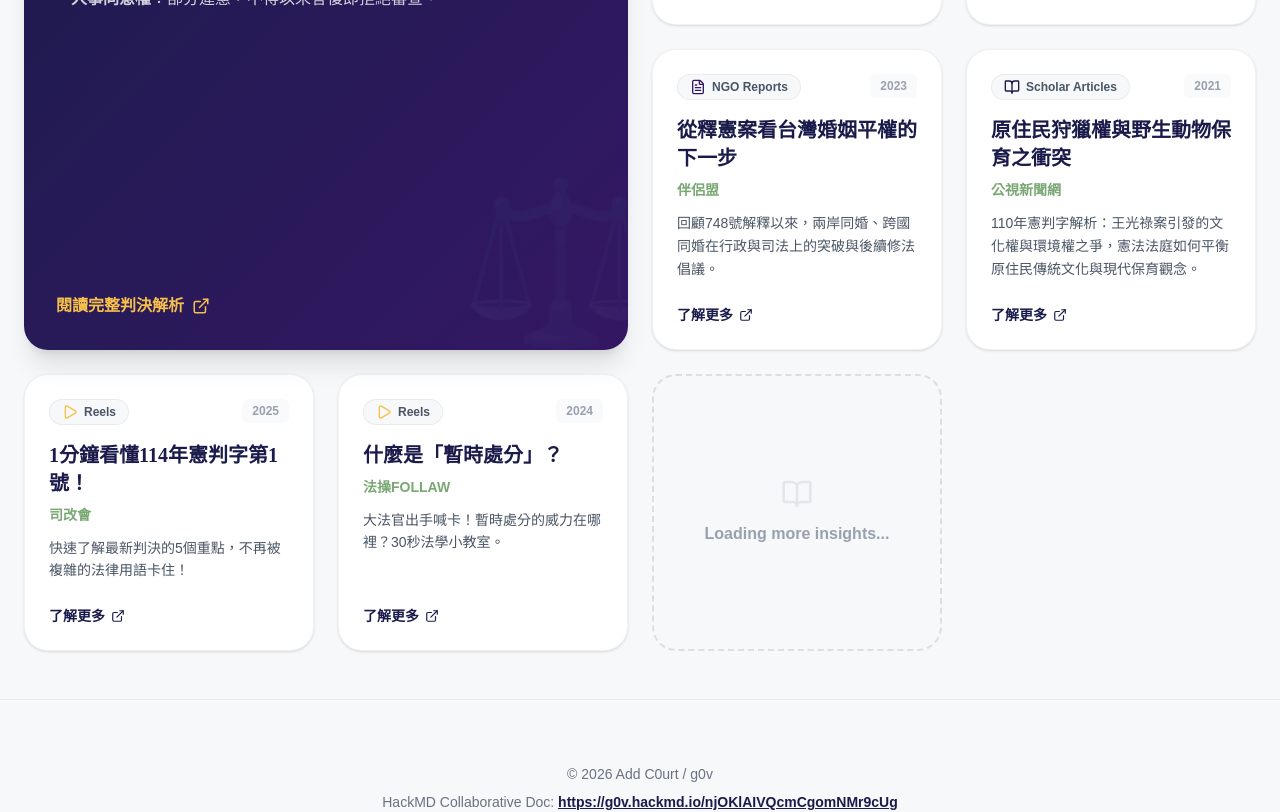
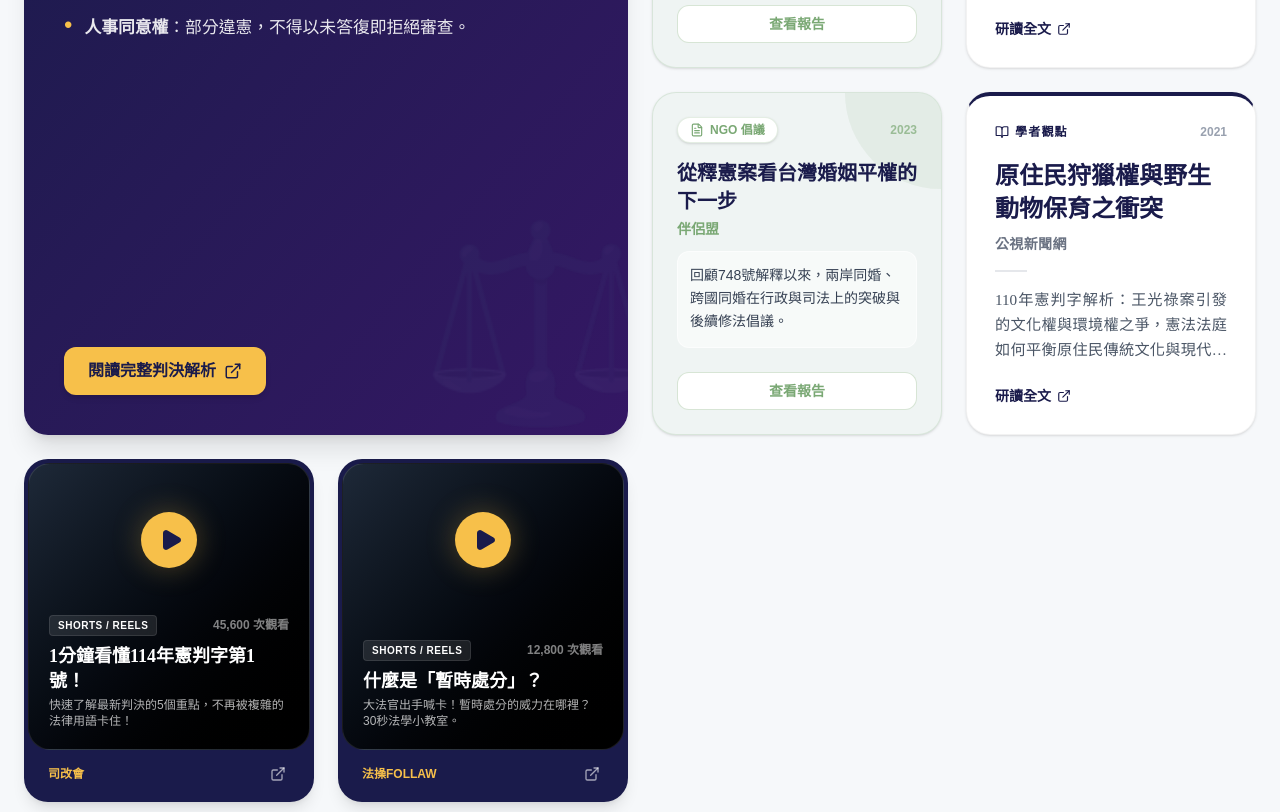
Before and after one commit to ipaaa/constitution, a Next.js app: page /present in a window 1280 px wide. Shown: the part 520-1332 px from the top of the page. Built offline with nearby package versions, Linux system fonts and the light colour scheme.

Commit message:
Refine Track 2 content cards visual hierarchy by category

```diff
--- a/src/app/present/page.tsx
+++ b/src/app/present/page.tsx
@@ -1,14 +1,75 @@
 import { DISCUSSIONS_DATA, DiscussionItem } from '@/data/discussions';
 import { Search, ExternalLink, Play, BookOpen, FileText } from 'lucide-react';
 
-const CategoryIcon = ({ category }: { category: string }) => {
-  switch (category) {
-    case 'Scholar Articles': return <BookOpen size={16} className="text-midnight" />;
-    case 'NGO Reports': return <FileText size={16} className="text-royal-purple" />;
-    case 'Reels': return <Play size={16} className="text-solar" />;
-    default: return null;
-  }
-};
+const ScholarCard = ({ item }: { item: DiscussionItem }) => (
+  <div className="bg-white rounded-3xl p-7 shadow-sm border-t-4 border-t-midnight border-x border-b border-black/5 hover:shadow-lg hover:-translate-y-1 transition-all duration-300 flex flex-col h-full">
+    <div className="flex justify-between items-start mb-5">
+      <span className="inline-flex items-center gap-1.5 text-midnight text-xs font-bold uppercase tracking-widest">
+        <BookOpen size={14} /> 學者觀點
+      </span>
+      <span className="text-xs font-bold text-gray-400 font-sans">{item.year}</span>
+    </div>
+    <h3 className="text-2xl font-bold text-midnight mb-2 line-clamp-2 font-serif leading-snug">{item.title}</h3>
+    <p className="text-sm font-bold text-gray-500 mb-4 uppercase tracking-wide">{item.author}</p>
+    <div className="w-8 h-0.5 bg-gray-200 mb-4" />
+    <p className="text-gray-600 text-[0.95rem] mb-6 flex-grow line-clamp-3 leading-relaxed font-serif text-justify">{item.abstract}</p>
+    <a href={item.link} target="_blank" rel="noopener noreferrer" className="mt-auto inline-flex items-center gap-1.5 text-midnight font-bold text-sm hover:text-royal-purple transition-colors">
+      研讀全文 <ExternalLink size={14} />
+    </a>
+  </div>
+);
+
+const NGOCard = ({ item }: { item: DiscussionItem }) => (
+  <div className="bg-sage/5 rounded-3xl p-6 shadow-sm border border-sage/20 hover:border-sage/50 hover:bg-sage/10 hover:-translate-y-1 transition-all duration-300 flex flex-col h-full relative overflow-hidden">
+    <div className="absolute top-0 right-0 w-24 h-24 bg-sage/10 rounded-bl-full -z-10" />
+    <div className="flex justify-between items-center mb-4">
+      <span className="inline-flex items-center gap-1.5 bg-white px-3 py-1 rounded-full text-xs font-bold text-sage border border-sage/20 shadow-sm">
+        <FileText size={14} /> NGO 倡議
+      </span>
+      <span className="text-xs font-bold text-sage/70">{item.year}</span>
+    </div>
+    <h3 className="text-xl font-extrabold text-midnight mb-1 line-clamp-2">{item.title}</h3>
+    <p className="text-sm font-bold text-sage mb-3">{item.author}</p>
+    <p className="text-gray-700 text-sm mb-6 flex-grow line-clamp-3 leading-relaxed bg-white/50 p-3 rounded-xl border border-white/60">{item.abstract}</p>
+    <a href={item.link} target="_blank" rel="noopener noreferrer" className="mt-auto block text-center w-full bg-white border border-sage/30 text-sage py-2 rounded-xl font-bold text-sm hover:bg-sage hover:text-white transition-colors">
+      查看報告
+    </a>
+  </div>
+);
+
+const ReelCard = ({ item }: { item: DiscussionItem }) => (
+  <div className="bg-midnight rounded-3xl p-1 shadow-lg hover:shadow-xl hover:-translate-y-1 transition-all duration-300 flex flex-col h-full group">
+    <div className="bg-gradient-to-br from-gray-800 to-black rounded-[22px] flex-grow relative overflow-hidden flex flex-col pt-32 p-5 border border-white/10">
+      {/* Play Button Overlay */}
+      <div className="absolute top-12 left-1/2 -translate-x-1/2 w-14 h-14 bg-solar rounded-full flex items-center justify-center text-midnight shadow-[0_0_30px_rgba(247,192,74,0.3)] group-hover:scale-110 group-hover:bg-white transition-all z-10">
+        <Play fill="currentColor" size={24} className="ml-1" />
+      </div>
+
+      {/* Backdrop pattern/image placeholder */}
+      <div className="absolute inset-0 opacity-20 bg-[radial-gradient(ellipse_at_top,_var(--tw-gradient-stops))] from-solar/40 via-transparent to-transparent pointer-events-none" />
+
+      <div className="relative z-10 mt-auto">
+        <div className="flex justify-between items-center mb-2">
+          <span className="inline-flex items-center gap-1 bg-white/10 backdrop-blur-md px-2 py-0.5 rounded text-[10px] font-bold text-white tracking-wider border border-white/10 uppercase">
+            Shorts / Reels
+          </span>
+          {item.views && (
+            <span className="text-xs font-bold text-white/50">{item.views.toLocaleString()} 次觀看</span>
+          )}
+        </div>
+        <h3 className="text-lg font-bold text-white mb-1 line-clamp-2 leading-snug">{item.title}</h3>
+        <p className="text-xs text-white/70 line-clamp-2">{item.abstract}</p>
+      </div>
+    </div>
+
+    <div className="px-5 py-3 flex justify-between items-center">
+      <span className="text-xs font-bold text-solar">{item.author}</span>
+      <a href={item.link} target="_blank" rel="noopener noreferrer" className="text-white/60 hover:text-white transition-colors p-1">
+        <ExternalLink size={16} />
+      </a>
+    </div>
+  </div>
+);
 
 export default function PresentTrack() {
   return (
@@ -32,63 +93,36 @@ export default function PresentTrack() {
       </div>
 
       {/* Bento Grid */}
-      <div className="grid grid-cols-1 md:grid-cols-2 lg:grid-cols-3 xl:grid-cols-4 gap-6">
+      <div className="grid grid-cols-1 md:grid-cols-2 lg:grid-cols-3 xl:grid-cols-4 gap-6 auto-rows-fr">
 
         {/* The Feature Highlight Card (Spans 2 columns) */}
-        <div className="md:col-span-2 xl:col-span-2 row-span-2 bg-gradient-to-br from-midnight to-royal-purple rounded-3xl p-8 text-white shadow-xl relative overflow-hidden group flex flex-col justify-between">
-          <div className="absolute -right-8 -bottom-8 opacity-5 text-[10rem] select-none pointer-events-none group-hover:scale-110 transition-transform duration-700">⚖️</div>
+        <div className="md:col-span-2 xl:col-span-2 row-span-2 bg-gradient-to-br from-midnight to-royal-purple rounded-3xl p-8 md:p-10 text-white shadow-xl relative overflow-hidden group flex flex-col justify-between">
+          <div className="absolute -right-8 -bottom-8 opacity-5 text-[12rem] select-none pointer-events-none group-hover:scale-110 transition-transform duration-700">⚖️</div>
           <div>
-            <span className="inline-block bg-white/20 text-solar px-4 py-1.5 rounded-full text-xs font-bold tracking-wider uppercase backdrop-blur-md mb-6 shadow-sm">
+            <span className="inline-block bg-white/20 text-solar px-4 py-1.5 rounded-full text-xs font-bold tracking-wider uppercase backdrop-blur-md mb-6 shadow-sm border border-white/10">
               Highlight / TL;DR
             </span>
-            <h2 className="text-3xl md:text-4xl font-extrabold leading-tight mb-4">
+            <h2 className="text-3xl md:text-4xl font-extrabold leading-tight mb-6 font-serif tracking-wide">
               114年憲判字第1號<br/>國會職權修法釋憲案
             </h2>
-            <div className="space-y-3 mb-8 text-white/80 font-medium">
-              <p className="flex items-start gap-2"><span className="text-solar text-xl leading-none">•</span> <span><strong>藐視國會罪</strong>：部分違憲，明確性原則與比例原則之衡量。</span></p>
-              <p className="flex items-start gap-2"><span className="text-solar text-xl leading-none">•</span> <span><strong>總統國情報告</strong>：即問即答違憲，總統無出席義務。</span></p>
-              <p className="flex items-start gap-2"><span className="text-solar text-xl leading-none">•</span> <span><strong>人事同意權</strong>：部分違憲，不得以未答復即拒絕審查。</span></p>
+            <div className="space-y-4 mb-8 text-white/90 font-medium text-[1.05rem]">
+              <p className="flex items-start gap-3"><span className="text-solar text-2xl leading-none mt-[-2px]">•</span> <span className="flex-1"><strong>藐視國會罪</strong>：部分違憲，明確性原則與比例原則之衡量。</span></p>
+              <p className="flex items-start gap-3"><span className="text-solar text-2xl leading-none mt-[-2px]">•</span> <span className="flex-1"><strong>總統國情報告</strong>：即問即答違憲，總統無出席義務。</span></p>
+              <p className="flex items-start gap-3"><span className="text-solar text-2xl leading-none mt-[-2px]">•</span> <span className="flex-1"><strong>人事同意權</strong>：部分違憲，不得以未答復即拒絕審查。</span></p>
             </div>
           </div>
-          <a href="#" className="inline-flex items-center gap-2 text-solar font-bold hover:gap-3 transition-all mt-4 w-fit">
+          <a href="#" className="inline-flex items-center justify-center md:justify-start gap-2 text-midnight bg-solar px-6 py-3 rounded-xl font-bold hover:bg-white transition-all mt-4 w-full md:w-fit shadow-md hover:shadow-lg">
             閱讀完整判決解析 <ExternalLink size={18} />
           </a>
         </div>
 
-        {/* Dynamic Data Cards */}
-        {DISCUSSIONS_DATA.map((item: DiscussionItem) => (
-          <div
-            key={item.id}
-            className="bg-white rounded-3xl p-6 shadow-sm border border-black/5 hover:shadow-lg hover:-translate-y-1 transition-all duration-300 flex flex-col h-full"
-          >
-            <div className="flex justify-between items-start mb-4">
-              <span className="inline-flex items-center gap-1.5 bg-pearl px-3 py-1 rounded-full text-xs font-bold text-gray-600 border border-black/5">
-                <CategoryIcon category={item.category} />
-                {item.category}
-              </span>
-              <span className="text-xs font-bold text-gray-400 bg-gray-50 px-2.5 py-1 rounded-md">{item.year}</span>
-            </div>
-
-            <h3 className="text-xl font-bold text-midnight mb-2 line-clamp-2">{item.title}</h3>
-            <p className="text-sm font-bold text-sage mb-3">{item.author}</p>
-            <p className="text-gray-600 text-sm mb-6 flex-grow line-clamp-3 leading-relaxed">{item.abstract}</p>
-
-            <a
-              href={item.link}
-              target="_blank"
-              rel="noopener noreferrer"
-              className="mt-auto inline-flex items-center gap-1.5 text-midnight font-bold text-sm hover:text-solar transition-colors"
-            >
-              了解更多 <ExternalLink size={14} />
-            </a>
-          </div>
-        ))}
-
-        {/* Missing content placeholder to balance a 4-col grid nicely */}
-        <div className="bg-pearl/50 rounded-3xl p-6 border-2 border-dashed border-black/10 flex flex-col items-center justify-center text-center text-gray-400 h-full min-h-[200px]">
-          <BookOpen size={32} className="mb-3 opacity-20" />
-          <p className="font-semibold">Loading more insights...</p>
-        </div>
+        {/* Dynamic Data Cards with distinct visual layouts */}
+        {DISCUSSIONS_DATA.map((item: DiscussionItem) => {
+          if (item.category === 'Scholar Articles') return <ScholarCard key={item.id} item={item} />;
+          if (item.category === 'NGO Reports') return <NGOCard key={item.id} item={item} />;
+          if (item.category === 'Reels') return <ReelCard key={item.id} item={item} />;
+          return null;
+        })}
 
       </div>
     </div>
```
Also changed, not shown: 1 other file (tests, documents, lock files or other folders).
